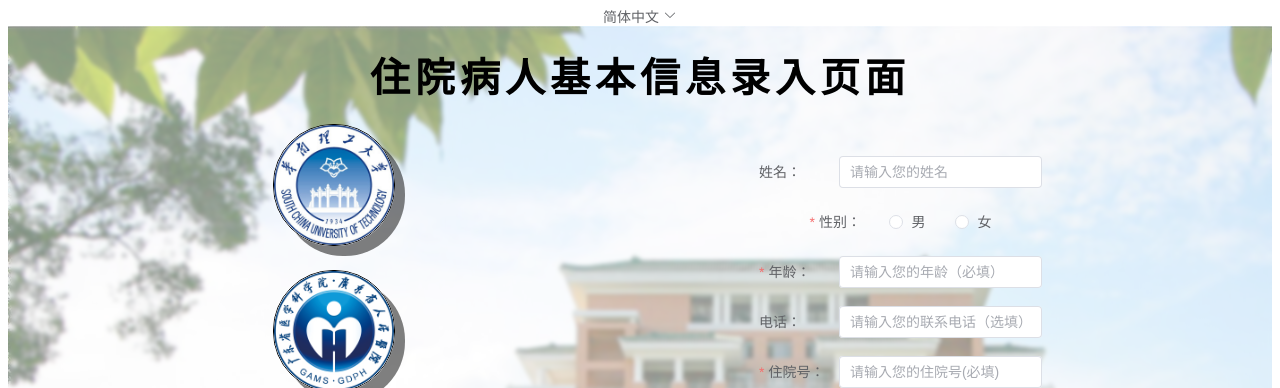
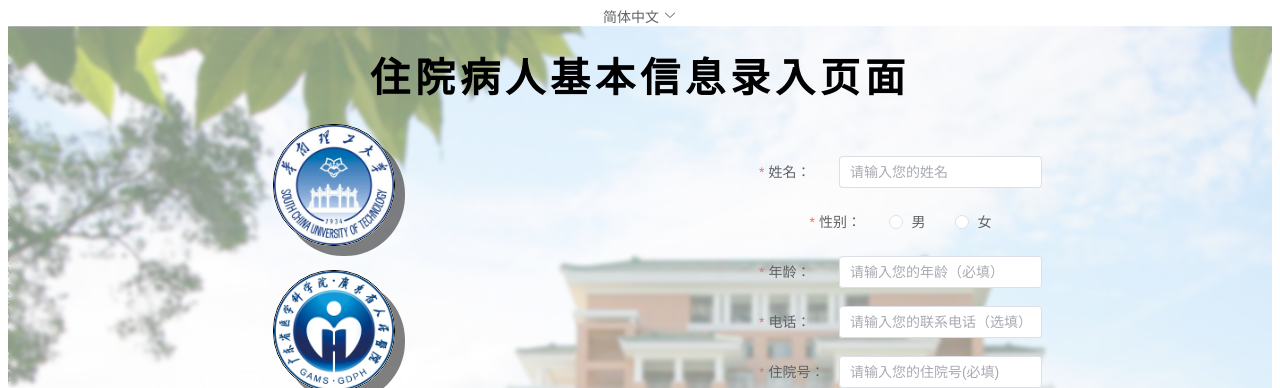
Before and after one commit to Yongyongbuyong/vue2to3, a Vue app: page /infos in a window 1280 px wide. Shown: the top 388 px of the page. Built offline with nearby package versions, Linux system fonts and the light colour scheme.

Commit message:
修改语言问题 2024.7.27 22：28

```diff
--- a/src/i18n/langs/en.ts
+++ b/src/i18n/langs/en.ts
@@ -43,7 +43,6 @@ export default {
     normal_title: 'Outpatient Basic Information Entry Page',
     patient_title: 'Patient Basic Information Entry Page',
     description: 'Designed by SCUT & GDPH',
-
     coopration: 'Developed by SCUT',
     name: 'Name:',
     name_text: 'Please enter your name',
@@ -63,7 +62,23 @@ export default {
     note: 'Note: The above information is very important for an accurate assessment of hand function in cervical spine, so please make sure you fill it out accurately.',
     iswith:
       'Fields with an * indicate required information, while fields without an * indicate optional information',
-    start: 'Start recording video'
+    start: 'Start recording video',
+    ageError:'Age cannot be empty',
+    inputNum:'Please input number',
+    notSuper99:'Not more than 99 years old',
+    inputRightPhone:'Please enter the correct mobile phone number',
+    none:'None',
+    chooseSex:'Please select sex',
+    inputAge:'Please enter your age',
+    inputPatientId:'Please enter the patient ID',
+    numberLength:'Length between 8 and 11 characters',
+    choosePatientType:'Please select patient type',
+    confirmInfoRight:'Is the information correct?',
+    yes:'Yes',
+    checkAgain:'Check again',
+    tip:'Prompt',
+    inputPhone:'Please input phone number',
+    inputName:'Please input name'
   },
   tutorial_page: {
     title: 'Record Tutorial Page',
@@ -75,7 +90,8 @@ export default {
     btn1: 'Record left-handed videos.',
     btn2: 'Record right-handed videos.',
     btn3: 'Additional information.',
-    btn4: 'Start testing.'
+    btn4: 'Start testing.',
+    finishAll: 'Please complete all steps first.'
   },
   mJOA_page: {
     title: 'mJOA Score ',
@@ -107,6 +123,20 @@ export default {
     A_sphincter_3: 'Marked difficulty with micturition',
     A_sphincter_4: 'Inability to urinate voluntarily',
     btn_submit: '提交'
+  },
+  camera_page: {
+    title: 'Video Recording Page',
+    prompt1: 'Please record or upload a 17-second video of hand grip.',
+    btn_upload_live: 'Upload the video just recorded',
+    btn_upload_file: 'Upload video file',
+    description1: 'Please upload the video of your left hand',
+    description2: 'Please upload the video of your right hand',
+    prompt:"Prompt",
+    confirm:'Confirm',
+    warningPart1:'The current limit is to select 1 file. This time, ',
+    warningPart2:' file has been selected, and a total of ',
+    warningPart3:' files have been selected',
+
   },
   thanks_page: {
     title: 'Thanks for your submission!',
--- a/src/i18n/langs/zh.ts
+++ b/src/i18n/langs/zh.ts
@@ -47,7 +47,23 @@ export default {
     筛查: '筛查',
     note: '注: 以上信息对颈椎病手部功能的准确评估非常重要，请您务必准确填写。',
     iswith: '带*号代表着必填信息，不带*代表着选填信息',
-    start: '开始录制视频'
+    start: '开始录制视频',
+    ageError:'年龄不能为空',
+    inputNum:'请输入数字值',
+    notSuper99:'不超过99岁',
+    inputRightPhone:'请输入正确的手机号码',
+    none:'无',
+    chooseSex:'请选择性别',
+    inputAge:'请输入年龄',
+    inputPatientId:'请输入住院号',
+    numberLength:'长度在 8 到 11 个字符',
+    choosePatientType:'请选择病人类型',
+    confirmInfoRight:'确认信息准确无误吗？',
+    yes:'是',
+    checkAgain:'我再看看',
+    tip:'提示',
+    inputPhone:'请输入电话号码',
+    inputName:'请输入姓名'
   },
   tutorial_page: {
     title: '录制教程页面',
@@ -59,7 +75,8 @@ export default {
     btn1: '录制左手',
     btn2: '录制右手',
     btn3: '补充信息',
-    btn4: '开始检测'
+    btn4: '开始检测',
+    finishAll: '请先完成所有步骤'
   },
   mJOA_page: {
     title: 'mJOA评分',
@@ -97,7 +114,14 @@ export default {
     btn_upload_live: '上传刚录制的视频',
     btn_upload_file: '上传视频文件',
     description1: '请上传左手的视频',
-    description2: '请上传右手的视频'
+    description2: '请上传右手的视频',
+    notLarge30MB:'上传视频大小不能超过 30MB!',
+    retryUpload:'未上传成功，请重新尝试上传！',
+    prompt:"提示",
+    confirm:'确认',
+    warningPart1:'当前限制选择 1 个文件，本次选择了',
+    warningPart2:'个文件，共选择了',
+    warningPart3:'个文件',
   },
   thanks_page: {
     title: '感谢您的提交',
@@ -148,4 +172,5 @@ export default {
     graph_title: '抓握速度分析表(单位：GPM)',
     note: '本结果仅供参考，不做正式诊断用途，有疑问请咨询脊柱外科医生，欢迎致电020-83827812-61010。十秒抓握试验分析结果参考Machino. Clin Neurol Neurosurg. 2019; Yukawa. J Orthop Sci. 2013'
   }
+
 }
--- a/src/i18n/langs/zhTW.ts
+++ b/src/i18n/langs/zhTW.ts
@@ -47,7 +47,23 @@ export default {
     筛查: '篩查',
     note: '注: 以上信息對頸椎病手部功能的準確評估非常重要，請您務必準確填寫。',
     iswith: '帶*號代表必填訊息，不帶*代表選填訊息',
-    start: '開始錄製影片'
+    start: '開始錄製影片',
+    ageError:'年齡不能為空',
+    inputNum:'請輸入數字值',
+    notSuper99:'不超過99歲',
+    inputRightPhone:'請輸入正確的手機號碼',
+    none:'無',
+    chooseSex:'請選擇性別',
+    inputAge:'請輸入年齡',
+    inputPatientId:'請輸入住院號',
+    numberLength:'長度在 8 到 11 個字符',
+    choosePatientType:'請選擇病人類型',
+    confirmInfoRight:'確認信息準確無誤嗎？',
+    yes:'是',
+    checkAgain:'我再看看',
+    tip:'提示',
+    inputPhone:'請輸入手機號碼',
+    inputName:'請輸入姓名'
   },
   tutorial_page: {
     title: '錄製教程頁面',
@@ -59,7 +75,8 @@ export default {
     btn1: '錄製左手',
     btn2: '錄製右手',
     btn3: '補充信息',
-    btn4: '開始檢測'
+    btn4: '開始檢測',
+    finishAll: '請先完成所有步驟'
   },
   mJOA_page: {
     title: 'mJOA評分',
@@ -97,7 +114,12 @@ export default {
     btn_upload_live: '上傳剛錄製的視頻',
     btn_upload_file: '上傳視頻文件',
     description1: '請上傳左手的視頻',
-    description2: '請上傳右手的視頻'
+    description2: '請上傳右手的視頻',
+    prompt:'提示',
+    confirm:'確認',
+    warningPart1:'当前限制选择 1 个文件，本次选择了',
+    warningPart2:'个文件，共选择了',
+    warningPart3:'个文件',
   },
   thanks_page: {
     title: '感謝您的提交',
--- a/src/views/Infos.vue
+++ b/src/views/Infos.vue
@@ -5,21 +5,22 @@ import { ElMessageBox } from 'element-plus'
 import axios from 'axios'
 import router from '@/router'
 import type { ComponentSize, FormInstance, FormRules } from 'element-plus'
+import {useI18n} from "vue-i18n";
+import i18n from "@/i18n";
 
 const store = useUserStore()
 
-const isLoading = ref(false)
-const infoCheck = ref(false)
+
 const checkAge = (rule: any, value: any, callback: any) => {
   if (!value) {
-    return callback(new Error('年龄不能为空'))
+    return callback(new Error(i18n.global.t('info_page.ageError') ))
   }
   setTimeout(() => {
     if (!Number.isInteger(value)) {
-      callback(new Error('请输入数字值'))
+      callback(new Error(i18n.global.t('info_page.inputNum')))
     } else {
       if (value > 99) {
-        callback(new Error('不超过99岁'))
+        callback(new Error(i18n.global.t('info_page.notSuper99')))
       } else {
         callback()
       }
@@ -32,63 +33,76 @@ const checkNumber = (rule: any, value: any, callback: any) => {
   }
   setTimeout(() => {
     if (!Number.isInteger(Number(value))) {
-      callback(new Error('请输入正确的电话号码'))
+      callback(new Error(i18n.global.t('info_page.inputRightPhone') ))
     } else {
       callback()
     }
   }, 1000)
 }
-
+let isLoading = ref(false)
+let infoCheck = ref(false)
 let ruleForm = reactive({
   name: '',
   tmp: '',
-  sex: -1,
+  sex: '',
   age: '',
   number: '',
   patient: '',
-  other: '无'
+  other: i18n.global.t('info_page.none')
 })
-
+//这是一个对表单实例的引用，允许你在方法中访问和操作表单组件本身。它通常用于调用表单的方法，如验证（validate）、重置（resetFields）等。
+const ruleFormRef = ref()
 let rules = reactive({
+  name: [
+    {
+      required: true,
+      message: i18n.global.t('info_page.inputName'),
+      trigger: 'change'
+    }
+  ],
   sex: [
     {
       required: true,
-      message: '请选择性别',
+      message: i18n.global.t('info_page.chooseSex'),
       trigger: 'change'
     }
   ],
   age: [
     {
       required: true,
-      message: '请输入您的年龄',
+      message: i18n.global.t('info_page.inputAge'),
       trigger: 'change'
     },
     { validator: checkAge, trigger: 'blur' }
   ],
-  patient: [{ required: true, message: '请输入您的住院号' }],
+  patient: [
+      { required: true,
+        message: i18n.global.t('info_page.inputPatientId'),
+        trigger: 'change'
+      }
+  ],
   number: [
-    { min: 8, max: 11, message: '长度在 8 到 11 个字符' },
+    { min: 8, max: 11, required: true, message: i18n.global.t('info_page.inputPhone') },
     { validator: checkNumber, trigger: 'blur' }
   ],
   other: [
     {
       required: true,
-      message: '请选择病人类型',
+      message: i18n.global.t('info_page.choosePatientType'),
       trigger: 'change'
     }
   ]
 })
-//这是一个对表单实例的引用，允许你在方法中访问和操作表单组件本身。它通常用于调用表单的方法，如验证（validate）、重置（resetFields）等。
-const ruleFormRef = ref()
 
 const submitForm = async (formEl: FormInstance | undefined) => {
   if (!formEl) return
   await formEl.validate((valid) => {
     if (valid) {
-      ElMessageBox.confirm('确认信息准确无误吗？', '', {
-        confirmButtonText: '确定',
-        cancelButtonText: '我再看看',
-        center: true
+      ElMessageBox.confirm(i18n.global.t('info_page.confirmInfoRight'), i18n.global.t('info_page.tip'), {
+        confirmButtonText: i18n.global.t('info_page.yes'),
+        cancelButtonText: i18n.global.t('info_page.checkAgain'),
+        //center: true
+        roundButton: true
       })
         .then(() => {
           isLoading.value = true
--- a/src/views/Infos_normal.vue
+++ b/src/views/Infos_normal.vue
@@ -5,36 +5,37 @@ import { ElMessageBox } from 'element-plus'
 import axios from 'axios'
 import router from '@/router'
 import type { ComponentSize, FormInstance, FormRules } from 'element-plus'
-
+import {useI18n} from "vue-i18n";
+import i18n from "@/i18n";
 const userStore = useUserStore()
-// let checkAge = (value: any, callback: any) => {
-//   if (!value) {
-//     return callback(new Error('年龄不能为空'))
-//   }
-//   setTimeout(() => {
-//     if (!Number.isInteger(value)) {
-//       callback(new Error('请输入数字值'))
-//     } else {
-//       if (value > 99) {
-//         callback(new Error('不超过99岁'))
-//       } else {
-//         callback()
-//       }
-//     }
-//   }, 1000)
-// }
-// let checkNumber = (value: any, callback: any) => {
-//   if (!value) {
-//     return callback()
-//   }
-//   setTimeout(() => {
-//     if (!Number.isInteger(Number(value))) {
-//       callback(new Error('请输入正确的电话号码'))
-//     } else {
-//       callback()
-//     }
-//   }, 1000)
-// }
+const checkAge = (rule: any, value: any, callback: any) => {
+  if (!value) {
+    return callback(new Error(i18n.global.t('info_page.ageError') ))
+  }
+  setTimeout(() => {
+    if (!Number.isInteger(value)) {
+      callback(new Error(i18n.global.t('info_page.inputNum')))
+    } else {
+      if (value > 99) {
+        callback(new Error(i18n.global.t('info_page.notSuper99')))
+      } else {
+        callback()
+      }
+    }
+  }, 1000)
+}
+const checkNumber = (rule: any, value: any, callback: any) => {
+  if (!value) {
+    return callback()
+  }
+  setTimeout(() => {
+    if (!Number.isInteger(Number(value))) {
+      callback(new Error(i18n.global.t('info_page.inputRightPhone') ))
+    } else {
+      callback()
+    }
+  }, 1000)
+}
 
 let infoCheck = ref(false)
 let isLoading = ref(false)
@@ -45,30 +46,29 @@ let ruleForm = reactive({
   age: '',
   number: '',
   patient: '',
-  other: '无'
+  other: i18n.global.t('info_page.none')
 })
 const ruleFormRef = ref<FormInstance>()
 let rules = reactive({
   sex: [
     {
       required: true,
-      message: '请选择您的性别',
+      message: i18n.global.t('info_page.chooseSex'),
       trigger: 'change'
     }
   ],
   age: [
     {
       required: true,
-      message: '请输入您的年龄',
+      message: i18n.global.t('info_page.inputAge'),
       trigger: 'change'
-    }
-    // { type:'number', message: '您输入的年龄不太对吧' },
-    // { min: 0, max: 150, message: '请输入一个0~150的数字', trigger: 'blur' }
+    },
+    { validator: checkAge, trigger: 'blur' }
   ],
-  patient: [{ required: true, message: '请输入您的住院号' }],
+  patient: [{ required: true, message: i18n.global.t('info_page.inputPatientId') }],
   number: [
-    // { type:'number', message: '您输入的电话不太对吧' },
-    { min: 8, max: 11, message: '长度在 8 到 11 个字符', trigger: 'blur' }
+    { min: 8, max: 11, required: true, message: i18n.global.t('info_page.inputPhone') },
+    { validator: checkNumber, trigger: 'blur' }
   ]
 })
 
@@ -76,10 +76,10 @@ const submitForm = async (formEl: FormInstance | undefined) => {
   if (!formEl) return
   await formEl.validate((valid, fields) => {
     if (valid) {
-      ElMessageBox.confirm('确认信息准确无误吗？', '提示', {
-        confirmButtonText: '确定',
-        cancelButtonText: '我再看看',
-        // center: true,
+      ElMessageBox.confirm(i18n.global.t('info_page.confirmInfoRight'), i18n.global.t('info_page.tip'), {
+        confirmButtonText: i18n.global.t('info_page.yes'),
+        cancelButtonText: i18n.global.t('info_page.checkAgain'),
+        //center: true
         roundButton: true
       })
         .then(() => {
--- a/src/views/Record.vue
+++ b/src/views/Record.vue
@@ -5,8 +5,10 @@ import { useUserStore } from '@/stores/user'
 import router from '@/router'
 import { ElMessage } from 'element-plus'
 import axios from 'axios'
+import {useI18n} from "vue-i18n";
+import i18n from "@/i18n";
 const userStore = useUserStore()
-
+const {t} = useI18n()
 let cFailed = ref(userStore.cFailed)
 let cLoading = ref(userStore.cLoading)
 let cFinish = ref(userStore.cFinish)
@@ -37,7 +39,7 @@ function onQs() {
 function onCheckFail() {
   ElMessage({
     showClose: true,
-    message: '请先完成所有步骤',
+    message: i18n.global.t('tutorial_page.finishAll'),
     type: 'error'
   })
 }
--- a/src/views/Test.vue
+++ b/src/views/Test.vue
@@ -102,13 +102,13 @@ function upload() {
 
 <template>
   <div>
-    <h1>视频录制页面</h1>
+    <h1>{{$t('camera_page.title')}}</h1>
     <video id="myVideo" class="video-js vjs-default-skin mirrored-video" playsinline></video>
     <div>
-      <span class="note-txt">请录制或上传17秒的手部抓握视频</span>
+      <span class="note-txt">{{$t('camera_page.prompt1')}}</span>
       <div></div>
     </div>
-    <el-button type="primary" size="default" @click="upload" round>上传刚录制的视频</el-button>
+    <el-button type="primary" size="default" @click="upload" round>{{$t('camera_page.btn_upload_live')}}</el-button>
     <Test1 style="margin-top: 10px" />
   </div>
 </template>
```
Also changed, not shown: src/views/Test1.vue (+9 -7 lines).
